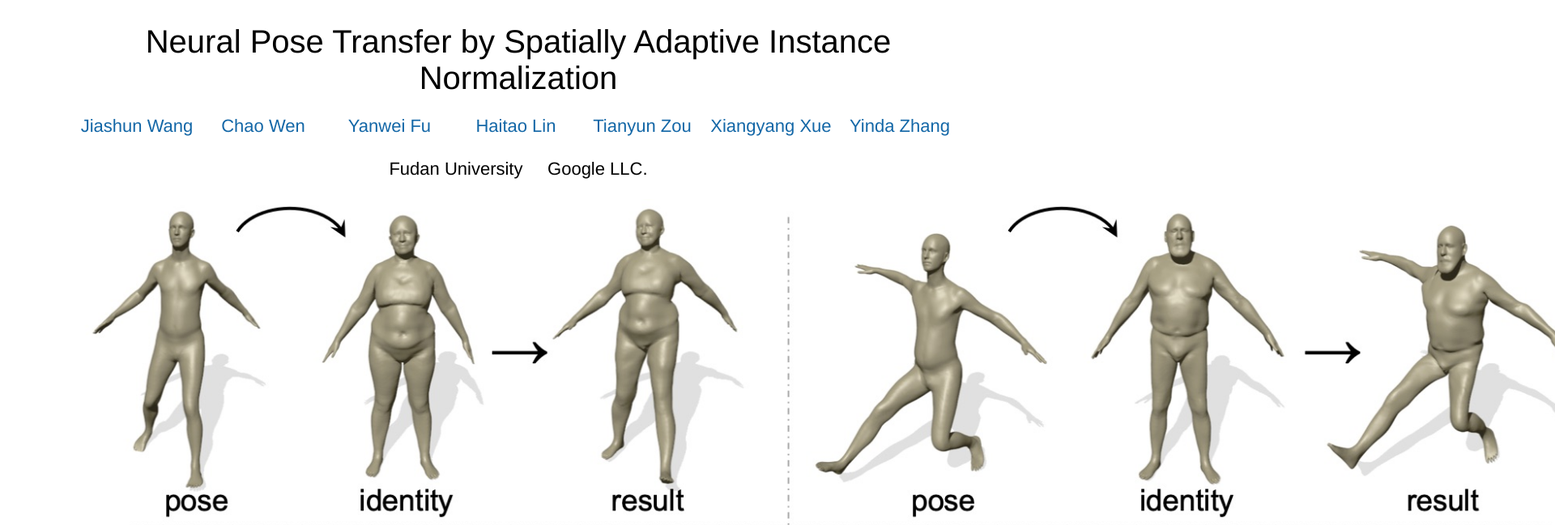
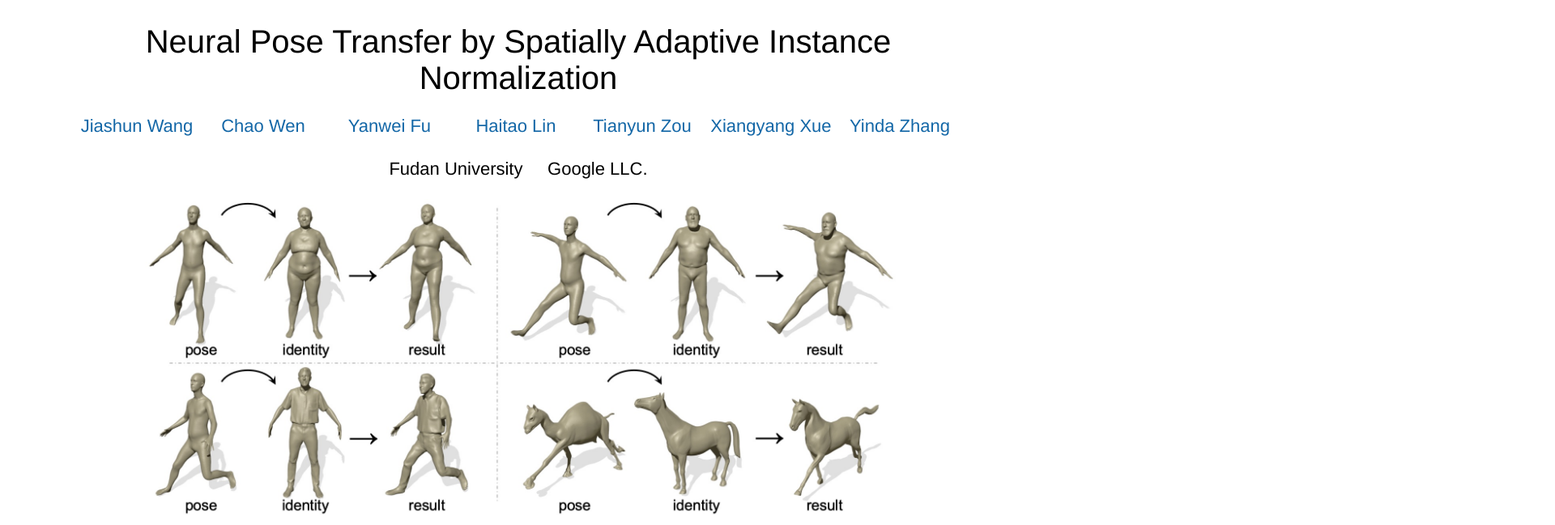
Before and after one commit to jiashunwang/Neural-Pose-Transfer, a plain HTML site: page index.html in a window 1280 px wide. Shown: the top 649 px of the page at 81% size, 1920 px wide, since content can reach past the window. Drawn offline with Linux system fonts and the light colour scheme.

Commit message:
Update index.html

```diff
--- a/index.html
+++ b/index.html
@@ -85,7 +85,7 @@
         </div> -->
         <br>
         <div class="center-div">
-            <img class="round" style="height:800" src="./resources/images/teaser2.jpg">
+            <img class="round" style="height:400" src="./resources/images/teaser2.jpg">
         </div>
         <!-- <br><br> -->
 
```
